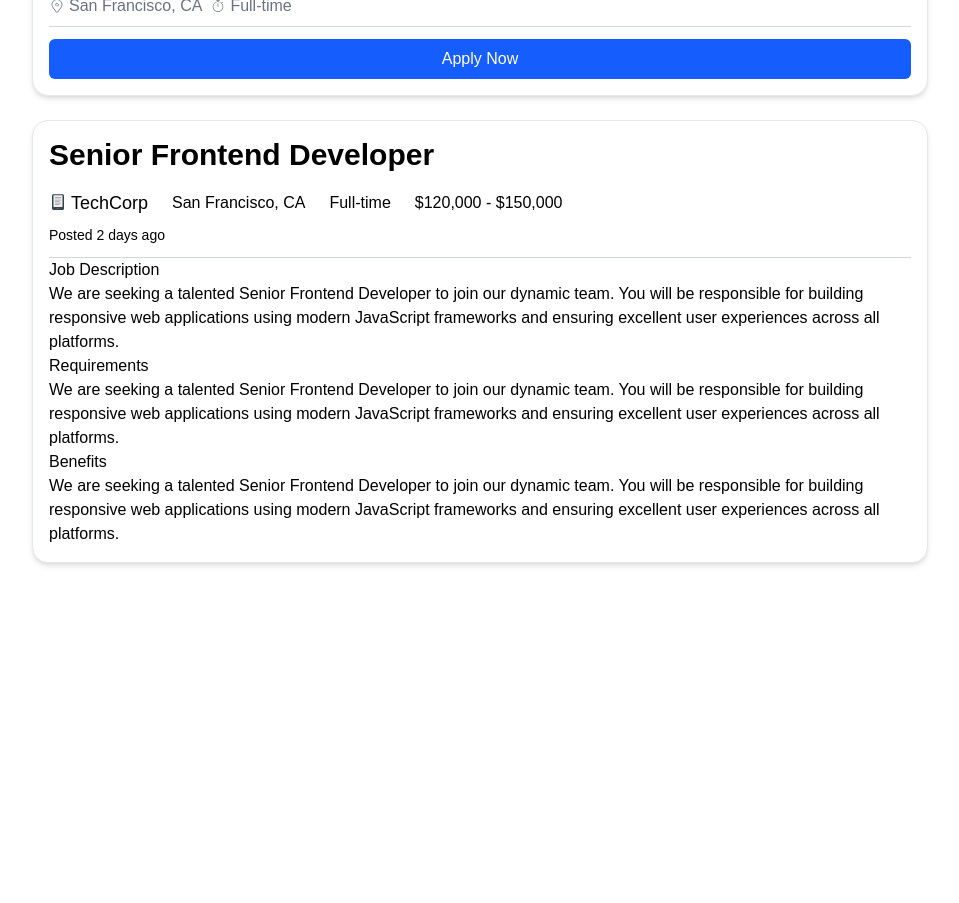
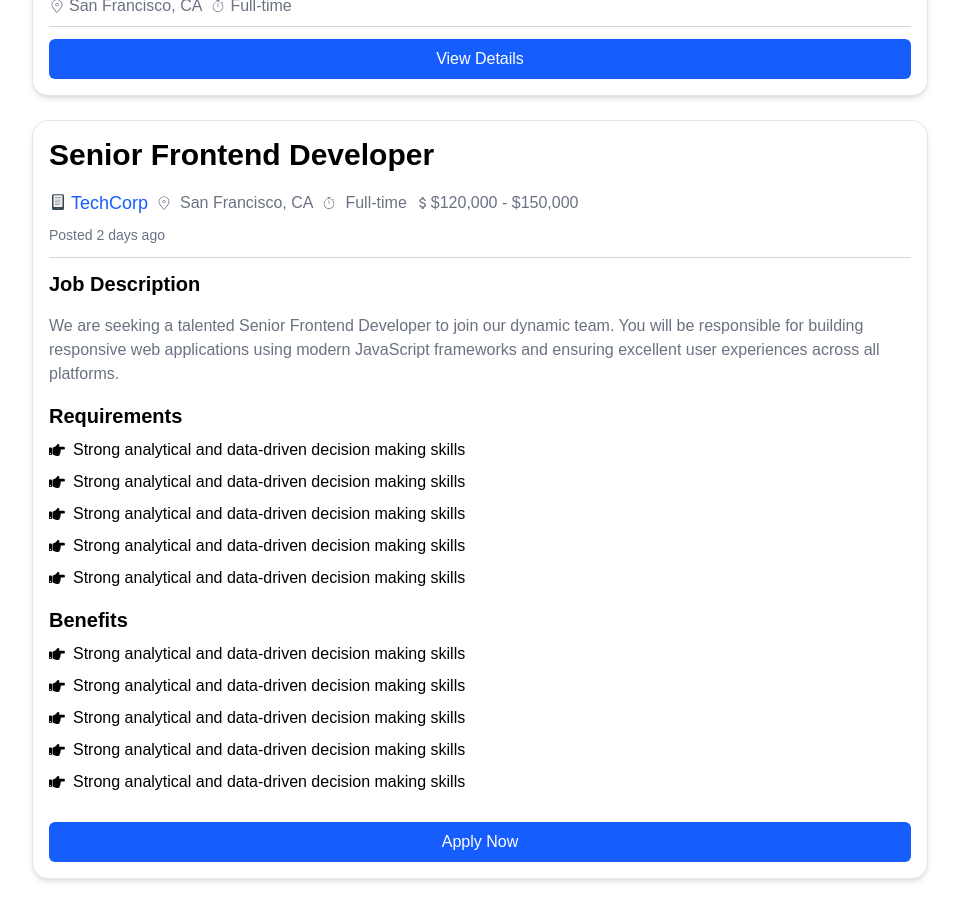
Before and after one commit to sajal-jayanto/mini-job-board-fornt, a Next.js app: page / in a window 1280 px wide. Shown: the part 1340-2243 px from the top of the page, without its empty margins (160-1119 px from the left). Before the commit the page ends 1927 px from the top, so only its background shows below. Built offline with nearby package versions, Linux system fonts and the light colour scheme.

Commit message:
formate fix

```diff
--- a/src/app/page.tsx
+++ b/src/app/page.tsx
@@ -1,26 +1,12 @@
 import Card from "@/components/Card";
+import Header from "@/components/Header";
+import JobDetails from "@/components/JobDetails";
 import SearchBar from "@/components/SearchBar";
-import { FcKindle } from "react-icons/fc";
 
 const Home = () => {
   return (
     <>
-      <nav className="bg-blue-600 shadow-md">
-        <div className="max-w-7xl mx-auto px-4 sm:px-6 lg:px-8">
-          <div className="flex justify-between h-20">
-            <div className="flex">
-              <div className="flex-shrink-0 flex items-center text-xl font-bold text-white">
-                Shomvob
-              </div>
-            </div>
-            <div className="flex items-center">
-              <button className="text-md px-4 py-2 rounded-md bg-white text-blue-600">
-                Login
-              </button>
-            </div>
-          </div>
-        </div>
-      </nav>
+      <Header />
       <div className="py-12">
         <SearchBar />
       </div>
@@ -30,60 +16,7 @@ const Home = () => {
       <Card />
       <Card />
       <Card />
-      <div className="flex items-center w-full max-w-4xl mx-auto mb-6">
-        <div className="w-full h-auto bg-white rounded-2xl shadow-md overflow-hidden border border-gray-200 flex flex-col">
-          <div className="flex-1 p-4 flex flex-col justify-between">
-            <div className="border-b border-gray-300 pb-3">
-              <h1 className="text-3xl font-bold text-foreground mb-4">
-                Senior Frontend Developer
-              </h1>
-              <div className="flex flex-wrap items-center gap-6 text-muted-foreground">
-                <div className="flex items-center space-x-2">
-                  <span className="text-lg font-medium text-primary flex gap-1">
-                    <FcKindle className="mt-1" />
-                    TechCorp
-                  </span>
-                </div>
-                <div className="flex items-center space-x-2">
-                  <span>San Francisco, CA</span>
-                </div>
-                <div className="flex items-center space-x-2">
-                  <span>Full-time</span>
-                </div>
-                <div className="flex items-center space-x-2">
-                  <span className="font-medium text-secondary">
-                    $120,000 - $150,000
-                  </span>
-                </div>
-              </div>
-              <p className="text-sm text-muted-foreground mt-2">
-                Posted 2 days ago
-              </p>
-            </div>
-            <p>Job Description</p>
-            <p>
-              We are seeking a talented Senior Frontend Developer to join our
-              dynamic team. You will be responsible for building responsive web
-              applications using modern JavaScript frameworks and ensuring
-              excellent user experiences across all platforms.
-            </p>
-            <p>Requirements</p>
-            <p>
-              We are seeking a talented Senior Frontend Developer to join our
-              dynamic team. You will be responsible for building responsive web
-              applications using modern JavaScript frameworks and ensuring
-              excellent user experiences across all platforms.
-            </p>
-            <p>Benefits</p>
-            <p>
-              We are seeking a talented Senior Frontend Developer to join our
-              dynamic team. You will be responsible for building responsive web
-              applications using modern JavaScript frameworks and ensuring
-              excellent user experiences across all platforms.
-            </p>
-          </div>
-        </div>
-      </div>
+      <JobDetails />
     </>
   );
 };
--- a/src/components/Card.tsx
+++ b/src/components/Card.tsx
@@ -28,7 +28,7 @@ export default function Card() {
               </div>
             </div>
             <button className="mt-3 bg-blue-600 text-white py-2 px-4 rounded-md hover:bg-blue-700 transition">
-              Apply Now
+              View Details
             </button>
           </div>
         </div>
--- /dev/null
+++ b/src/components/Header.tsx
@@ -0,0 +1,22 @@
+const Header = () => {
+  return (
+    <nav className="bg-blue-600 shadow-md">
+      <div className="max-w-7xl mx-auto px-4 sm:px-6 lg:px-8">
+        <div className="flex justify-between h-20">
+          <div className="flex">
+            <div className="flex-shrink-0 flex items-center text-xl font-bold text-white">
+              Shomvob
+            </div>
+          </div>
+          <div className="flex items-center">
+            <button className="text-md px-4 py-2 rounded-md bg-white text-blue-600">
+              Login
+            </button>
+          </div>
+        </div>
+      </div>
+    </nav>
+  );
+};
+
+export default Header;
--- /dev/null
+++ b/src/components/JobDetails.tsx
@@ -0,0 +1,101 @@
+import { CiLocationOn, CiStopwatch } from "react-icons/ci";
+import { FcKindle } from "react-icons/fc";
+import { MdOutlineAttachMoney } from "react-icons/md";
+import { FaHandPointRight } from "react-icons/fa";
+
+const JobDetails = () => {
+  return (
+    <div className="flex items-center w-full max-w-4xl mx-auto mb-6">
+      <div className="w-full h-auto bg-white rounded-2xl shadow-md overflow-hidden border border-gray-200 flex flex-col">
+        <div className="flex-1 p-4 flex flex-col justify-between">
+          <div className="border-b border-gray-300 pb-3 mb-3">
+            <h1 className="text-3xl font-bold text-foreground mb-4">
+              Senior Frontend Developer
+            </h1>
+            <div className="flex flex-wrap items-center gap-2 text-muted-foreground">
+              <div className="flex items-center space-x-2">
+                <span className="text-lg font-medium text-primary flex gap-1 text-blue-600">
+                  <FcKindle className="mt-1" />
+                  TechCorp
+                </span>
+              </div>
+              <div className="flex items-center space-x-2 text-gray-500">
+                <CiLocationOn /> <span>San Francisco, CA</span>
+              </div>
+              <div className="flex items-center space-x-2 text-gray-500">
+                <CiStopwatch /> <span>Full-time</span>
+              </div>
+              <div className="flex items-center space-x-2 text-gray-500">
+                <MdOutlineAttachMoney />
+                $120,000 - $150,000
+              </div>
+            </div>
+            <p className="text-sm text-muted-foreground mt-2 text-gray-500">
+              Posted 2 days ago
+            </p>
+          </div>
+          <p className="text-xl font-bold text-foreground mb-4">
+            Job Description
+          </p>
+          <p className="text-gray-500 mb-4">
+            We are seeking a talented Senior Frontend Developer to join our
+            dynamic team. You will be responsible for building responsive web
+            applications using modern JavaScript frameworks and ensuring
+            excellent user experiences across all platforms.
+          </p>
+          <p className="text-xl font-bold text-foreground mb-2">Requirements</p>
+          <div className="flex flex-col gap-2 mb-4">
+            <div className="flex gap-2">
+              <FaHandPointRight className="mt-1" />
+              Strong analytical and data-driven decision making skills
+            </div>
+            <div className="flex gap-2">
+              <FaHandPointRight className="mt-1" />
+              Strong analytical and data-driven decision making skills
+            </div>
+            <div className="flex gap-2">
+              <FaHandPointRight className="mt-1" />
+              Strong analytical and data-driven decision making skills
+            </div>
+            <div className="flex gap-2">
+              <FaHandPointRight className="mt-1" />
+              Strong analytical and data-driven decision making skills
+            </div>
+            <div className="flex gap-2">
+              <FaHandPointRight className="mt-1" />
+              Strong analytical and data-driven decision making skills
+            </div>
+          </div>
+          <p className="text-xl font-bold text-foreground mb-2">Benefits</p>
+          <div className="flex flex-col gap-2 mb-4">
+            <div className="flex gap-2">
+              <FaHandPointRight className="mt-1" />
+              Strong analytical and data-driven decision making skills
+            </div>
+            <div className="flex gap-2">
+              <FaHandPointRight className="mt-1" />
+              Strong analytical and data-driven decision making skills
+            </div>
+            <div className="flex gap-2">
+              <FaHandPointRight className="mt-1" />
+              Strong analytical and data-driven decision making skills
+            </div>
+            <div className="flex gap-2">
+              <FaHandPointRight className="mt-1" />
+              Strong analytical and data-driven decision making skills
+            </div>
+            <div className="flex gap-2">
+              <FaHandPointRight className="mt-1" />
+              Strong analytical and data-driven decision making skills
+            </div>
+          </div>
+          <button className="mt-3 bg-blue-600 text-white py-2 px-4 rounded-md hover:bg-blue-700 transition">
+            Apply Now
+          </button>
+        </div>
+      </div>
+    </div>
+  );
+};
+
+export default JobDetails;
```
